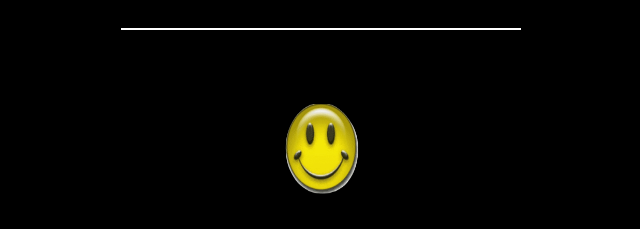
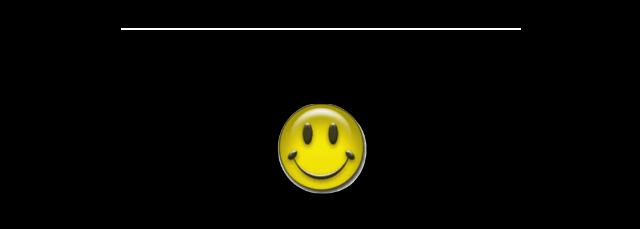
Before and after one commit to q0so/Apps, a plain HTML site: page index.html in a window 1280 px wide. Shown: the part 1580-1809 px from the top of the page, without its empty margins (319-959 px from the left). Drawn offline with nearby package versions, Linux system fonts and the light colour scheme.

Commit message:
Update index.html

```diff
--- a/index.html
+++ b/index.html
@@ -57,7 +57,7 @@
 
 <br><hr><br><br><br>
 
-<img src="imgs/LP.png" alt="Lucky Patcher" width="90px" height="90px">
+<img src="imgs/LP.png" alt="Lucky Patcher" width="110px" height="90px">
 <h1>Lucky Patcher</h1>
 <a href="https://github.com/q0so/Apps/releases/download/Apps-v1/LP.apk" class="nonline"><button class="download-btn">Download <i class='bx bxs-download downloadicon'></i></button></a>
 
```
